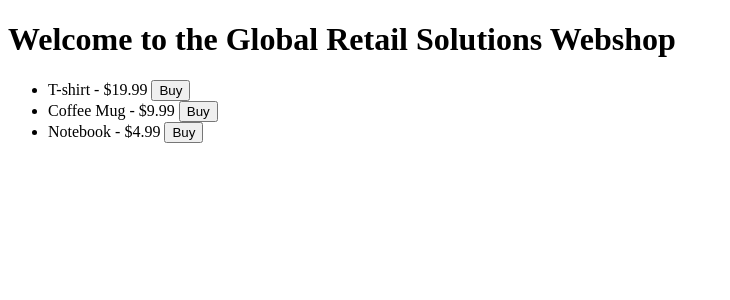
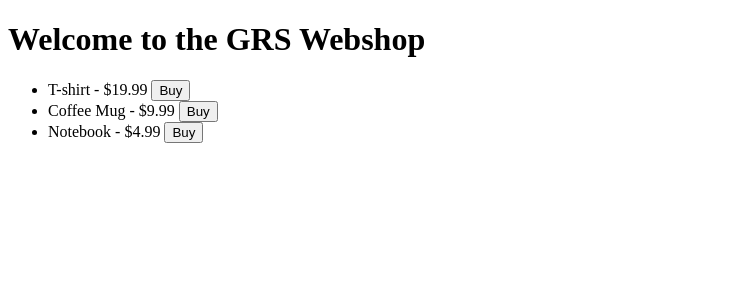
Before and after one commit to chornberger-c2c/mockup-webshop, a Flask app: page / in a window 1280 px wide. Shown: the top 300 px of the page, without its empty margins (0-730 px from the left). Run offline with Flask 3, Linux system fonts and the light colour scheme.

Commit message:
Update index.html

```diff
--- a/templates/index.html
+++ b/templates/index.html
@@ -4,7 +4,7 @@
     <title>GRS Webshop</title>
 </head>
 <body>
-    <h1>Welcome to the Global Retail Solutions Webshop</h1>
+    <h1>Welcome to the GRS Webshop</h1>
     {% with messages = get_flashed_messages() %}
       {% if messages %}
         <ul>
```
